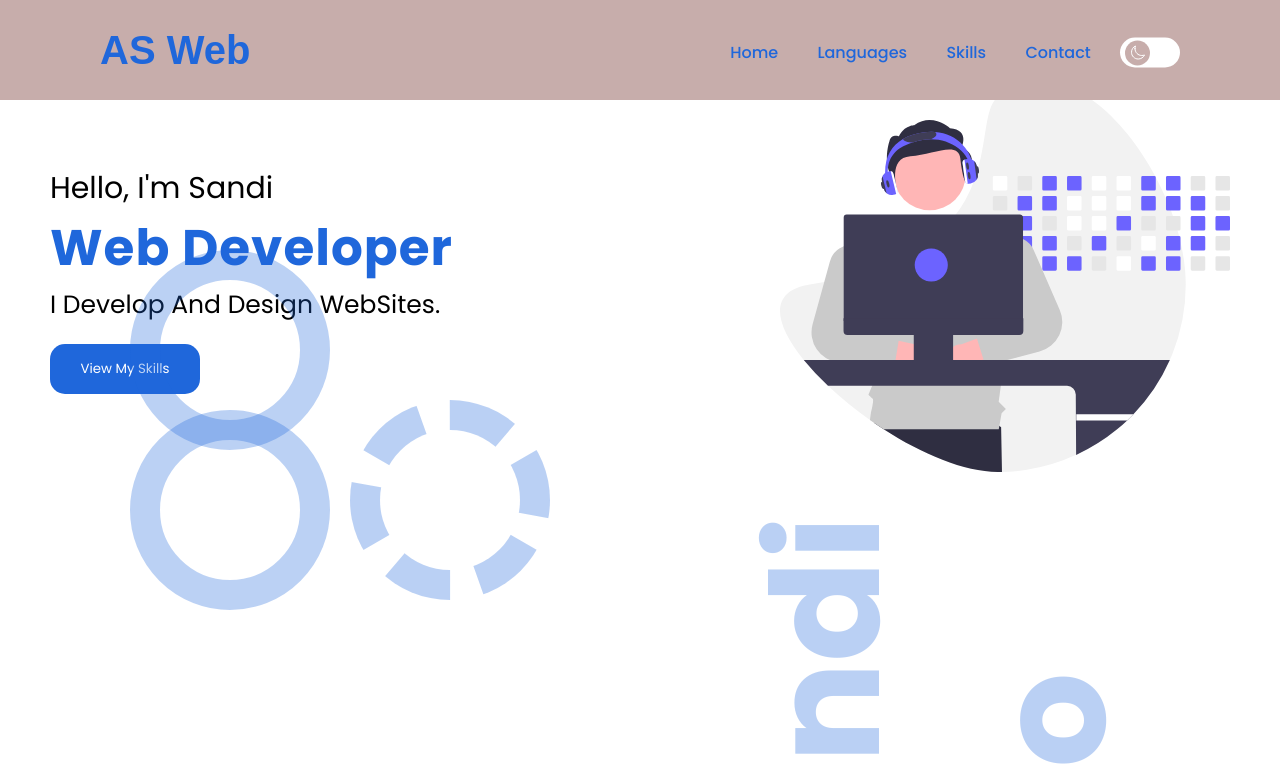
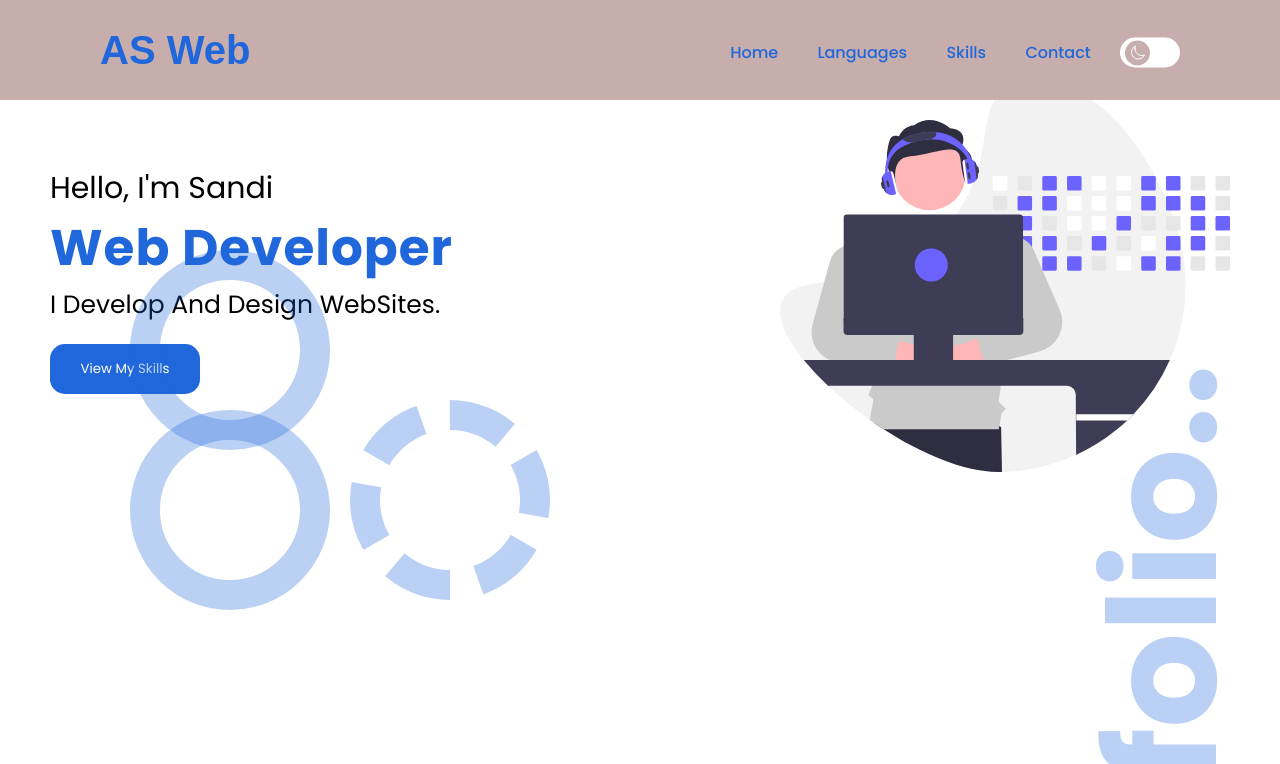
Before and after one commit to Aryasandi/Aryasandi.github.io, a plain HTML site: page index.html in a window 1280 px wide. Shown: the top 764 px of the page. Drawn offline with nearby package versions, Linux system fonts and the light colour scheme.

Commit message:
Update index.html

```diff
--- a/index.html
+++ b/index.html
@@ -9,7 +9,7 @@
   <link rel="preconnect" href="https://fonts.googleapis.com">
   <link rel="preconnect" href="https://fonts.gstatic.com" crossorigin>
   <link href="https://fonts.googleapis.com/css2?family=Oswald:wght@300&display=swap" rel="stylesheet">
-  <title>Portfolio Web</title>
+  <title>AS Web</title>
 </head>
 
 <body>
@@ -41,7 +41,7 @@
     <div class="right">
       <img src="portimg.svg">
     </div>
-    <h1 class="bgtitle">Aryasandi Portfolio</h1>
+    <h1 class="bgtitle">Portfolio..</h1>
     <div class="circle1"></div>
     <div class="circle2"></div>
     <div class="circle3"></div>
```
